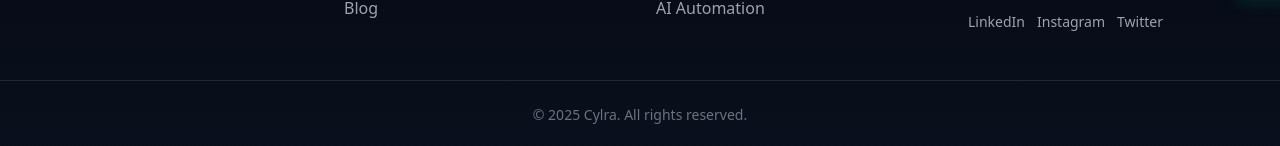
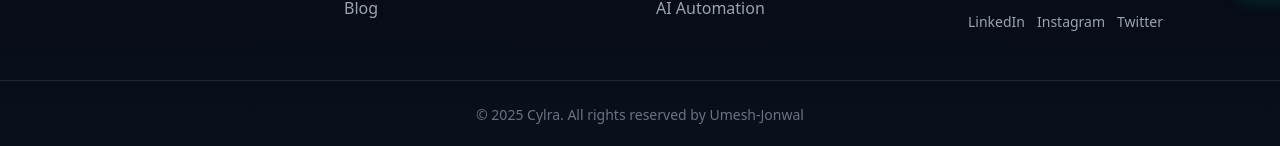
Before and after one commit to umeshjonwal/clyraweb2026, a React (Vite) app: page / in a window 1280 px wide. Shown: the part 3574-3720 px from the top of the page. Built offline with nearby package versions, Linux system fonts and the light colour scheme.

Commit message:
your message

```diff
--- a/src/components/Footer.jsx
+++ b/src/components/Footer.jsx
@@ -89,7 +89,7 @@ export default function Footer() {
 
       {/* Bottom bar */}
       <div className="relative py-6 text-center text-sm text-gray-500 dark:text-gray-500 border-t border-gray-200 dark:border-gray-800">
-        © {new Date().getFullYear()} Cylra. All rights reserved.
+        © {new Date().getFullYear()} Cylra. All rights reserved by Umesh-Jonwal
       </div>
     </footer>
   );
```
